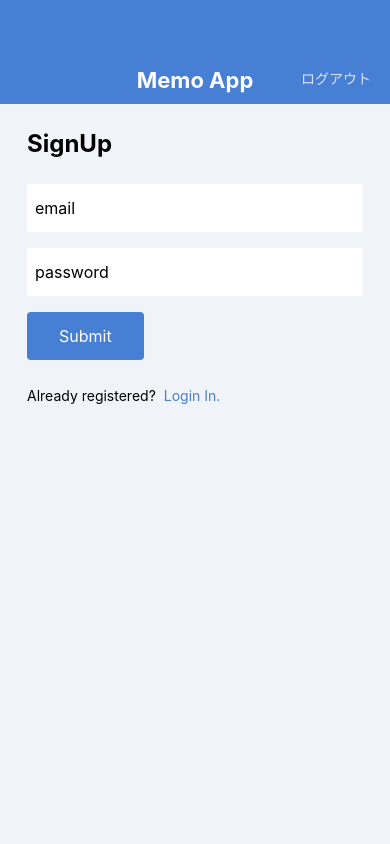
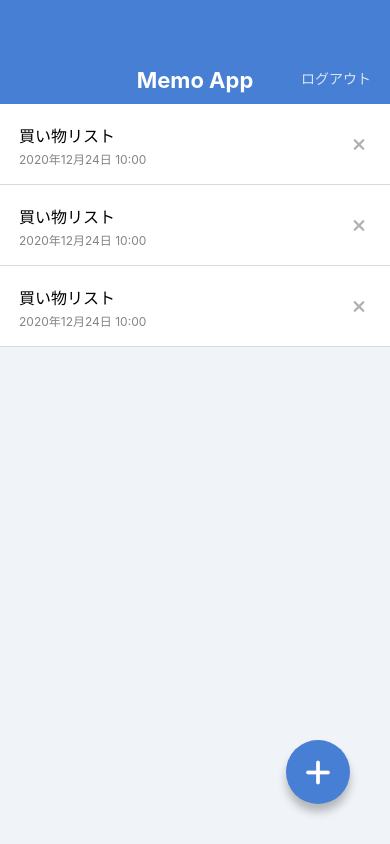
Before and after one commit to sugar-cat7/Memoapp, a React Native app: screen /MemoList in a window 390 px wide. Built offline with nearby package versions, Linux system fonts and the light colour scheme.

Commit message:
Touchableにした

```diff
--- a/App.jsx
+++ b/App.jsx
@@ -8,11 +8,11 @@
 
 export default function App() {
   return (
-    // <MemoListScreen />
+    <MemoListScreen />
     // <MemoDetailScreen />
     // <MemoEditScreen />
     // <MemoCreateScreen />
     // <LoginScreen />
-    <SignUpScreen />
+    // <SignUpScreen />
   );
 }
--- a/src/components/Button.jsx
+++ b/src/components/Button.jsx
@@ -1,18 +1,22 @@
-import { string } from 'prop-types';
+import { string, func } from 'prop-types';
 import React from 'react';
-import { StyleSheet, Text, View } from 'react-native';
+import { StyleSheet, Text, TouchableOpacity } from 'react-native';
 
 const Button = (props) => {
-  const { label } = props;
+  const { label, onPress } = props;
   return (
-    <View style={styles.buttonContainer}>
+    <TouchableOpacity style={styles.buttonContainer} onPress={onPress}>
       <Text style={styles.buttonLabel}>{label}</Text>
-    </View>
+    </TouchableOpacity>
   );
 };
 
 Button.propTypes = {
   label: string.isRequired,
+  onPress: func,
+};
+Button.defaultProps = {
+  onPress: null,
 };
 export default Button;
 
--- a/src/components/CircleButoon.jsx
+++ b/src/components/CircleButoon.jsx
@@ -1,15 +1,15 @@
 import React from 'react';
-import { StyleSheet, View } from 'react-native';
-import { shape, string } from 'prop-types';
+import { StyleSheet, TouchableOpacity } from 'react-native';
+import { shape, string, func } from 'prop-types';
 
 import Icon from './Icon';
 
 const CircleButoon = (props) => {
-  const { style, name } = props;
+  const { style, name, onPress } = props;
   return (
-    <View style={[styles.circleButton, style]}>
+    <TouchableOpacity style={[styles.circleButton, style]} onPress={onPress}>
       <Icon name={name} size={40} color="white" />
-    </View>
+    </TouchableOpacity>
   );
 };
 
@@ -18,9 +18,11 @@
 CircleButoon.propTypes = {
   style: shape(),
   name: string.isRequired,
+  onPress: func,
 };
 CircleButoon.defaultProps = {
   style: null,
+  onPress: null,
 };
 
 const styles = StyleSheet.create({
--- a/src/components/MemoList.jsx
+++ b/src/components/MemoList.jsx
@@ -1,5 +1,5 @@
 import React from 'react';
-import { StyleSheet, Text, View } from 'react-native';
+import { StyleSheet, Text, View, TouchableOpacity } from 'react-native';
 import Icon from './Icon';
 
 const MemoList = () => (
@@ -9,27 +9,27 @@
         <Text style={styles.memoListItemTitle}>買い物リスト</Text>
         <Text style={styles.memoListItemDate}>2020年12月24日 10:00</Text>
       </View>
-      <View>
+      <TouchableOpacity>
         <Icon name="delete" size={24} color="#B0B0B0" />
-      </View>
+      </TouchableOpacity>
     </View>
     <View style={styles.memoListItem}>
       <View>
         <Text style={styles.memoListItemTitle}>買い物リスト</Text>
         <Text style={styles.memoListItemDate}>2020年12月24日 10:00</Text>
       </View>
-      <View>
+      <TouchableOpacity>
         <Icon name="delete" size={24} color="#B0B0B0" />
-      </View>
+      </TouchableOpacity>
     </View>
     <View style={styles.memoListItem}>
       <View>
         <Text style={styles.memoListItemTitle}>買い物リスト</Text>
         <Text style={styles.memoListItemDate}>2020年12月24日 10:00</Text>
       </View>
-      <View>
+      <TouchableOpacity>
         <Icon name="delete" size={24} color="#B0B0B0" />
-      </View>
+      </TouchableOpacity>
     </View>
   </View>
 );
--- a/src/screens/LoginScreen.jsx
+++ b/src/screens/LoginScreen.jsx
@@ -1,5 +1,11 @@
 import React from 'react';
-import { StyleSheet, Text, TextInput, View } from 'react-native';
+import {
+  StyleSheet,
+  Text,
+  TextInput,
+  View,
+  TouchableOpacity,
+} from 'react-native';
 import AppBar from '../components/AppBar';
 import Button from '../components/Button';
 
@@ -13,7 +19,9 @@
       <Button label="Submit" />
       <View style={styles.footer}>
         <Text style={styles.footerText}>Not registered?</Text>
-        <Text style={styles.footerLink}>Sign up here</Text>
+        <TouchableOpacity>
+          <Text style={styles.footerLink}>Sign up here</Text>
+        </TouchableOpacity>
       </View>
     </View>
   </View>
--- a/src/screens/MemoEditScreen.jsx
+++ b/src/screens/MemoEditScreen.jsx
@@ -5,6 +5,7 @@
   TextInput,
   View,
   KeyboardAvoidingView,
+  Alert,
 } from 'react-native';
 import AppBar from '../components/AppBar';
 import CircleButoon from '../components/CircleButoon';
@@ -15,7 +16,12 @@
     <View style={styles.inputContainer}>
       <TextInput value="買い物リスト" multiline style={styles.input} />
     </View>
-    <CircleButoon name="check" />
+    <CircleButoon
+      name="check"
+      onPress={() => {
+        Alert.alert('test');
+      }}
+    />
   </KeyboardAvoidingView>
 );
 
--- a/src/screens/SignUpScreen.jsx
+++ b/src/screens/SignUpScreen.jsx
@@ -1,5 +1,11 @@
 import React from 'react';
-import { StyleSheet, Text, TextInput, View } from 'react-native';
+import {
+  StyleSheet,
+  Text,
+  TextInput,
+  View,
+  TouchableOpacity,
+} from 'react-native';
 import AppBar from '../components/AppBar';
 import Button from '../components/Button';
 
@@ -10,10 +16,12 @@
       <Text style={styles.title}>SignUp</Text>
       <TextInput style={styles.input} value="email" />
       <TextInput style={styles.input} value="password" />
-      <Button label="Submit" />
+      <Button label="Submit" onPress={() => {}} />
       <View style={styles.footer}>
         <Text style={styles.footerText}>Already registered?</Text>
-        <Text style={styles.footerLink}>Login In.</Text>
+        <TouchableOpacity>
+          <Text style={styles.footerLink}>Login In.</Text>
+        </TouchableOpacity>
       </View>
     </View>
   </View>
```
